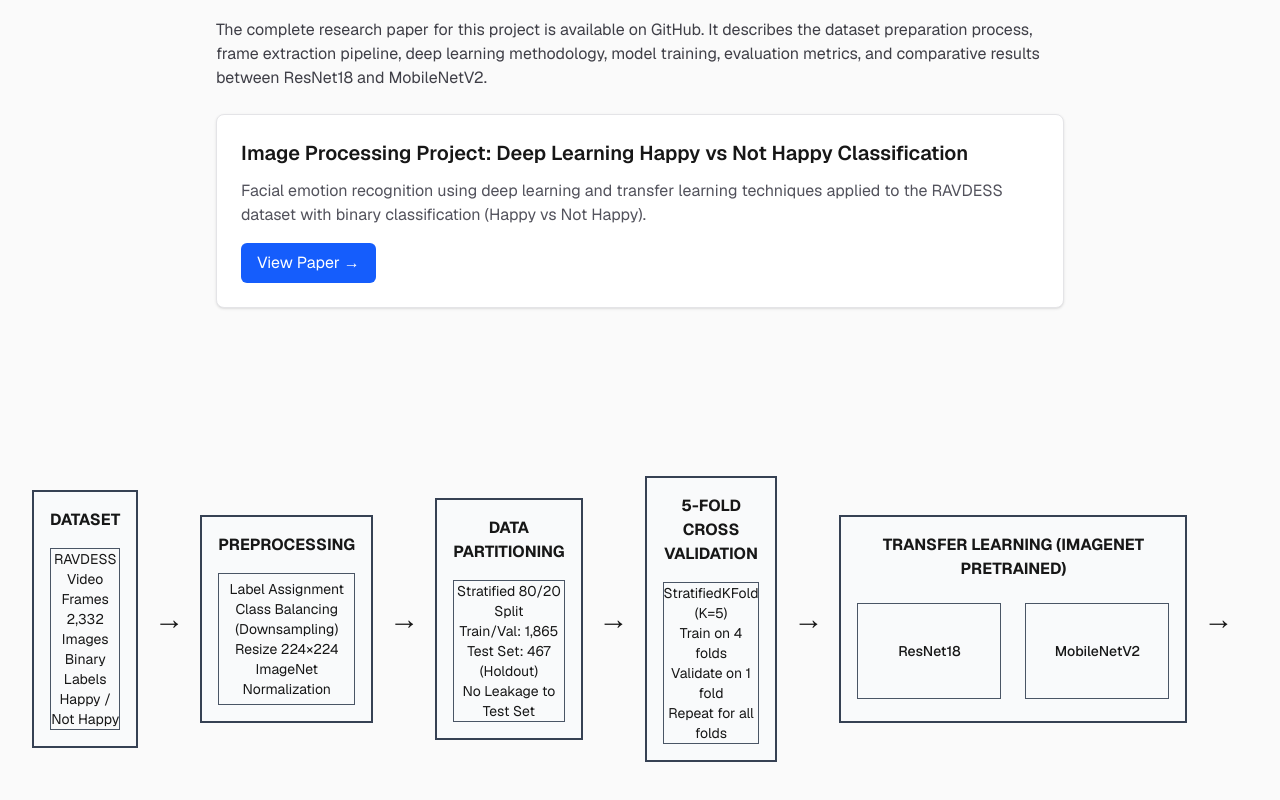
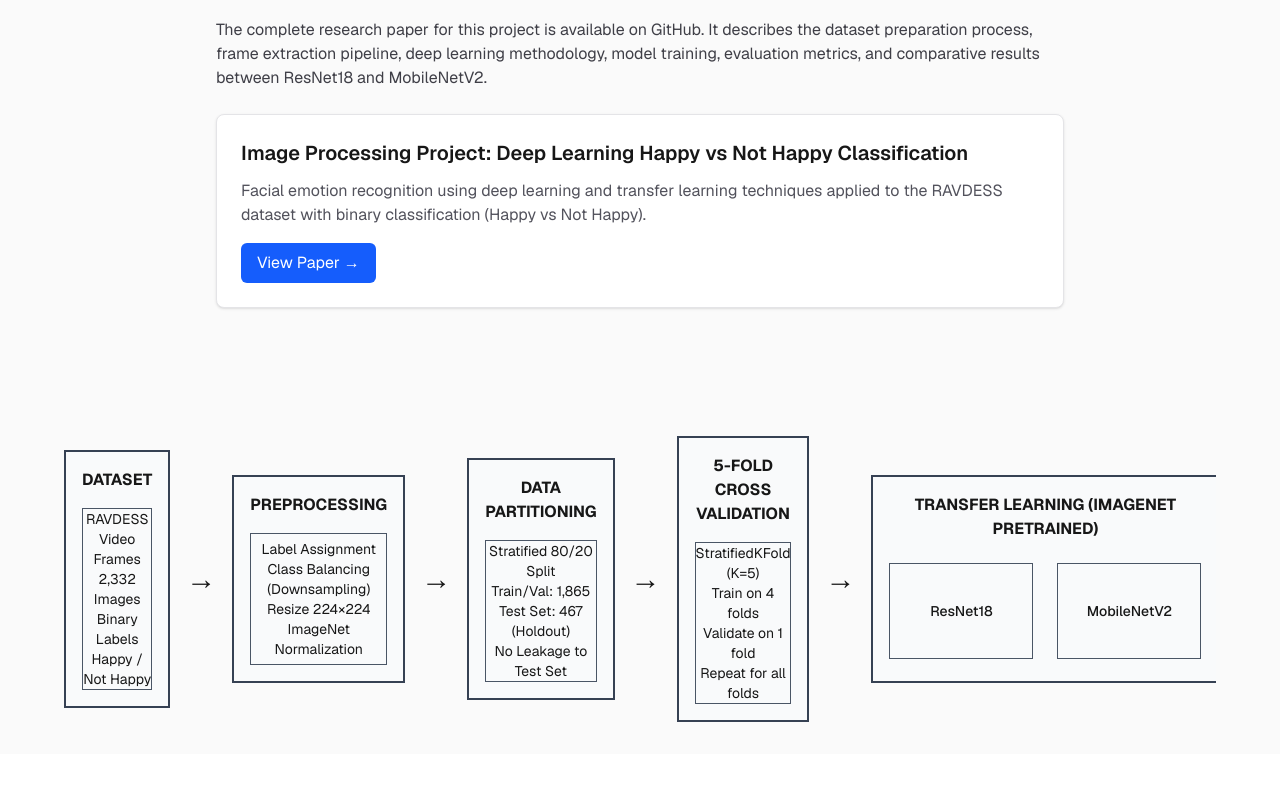
Before and after one commit to pepealania/image-processing-project-tutorial-deep-learning-happy-not-happy-classification, a Next.js app: page / in a window 1280 px wide. Shown: the part 6682-7482 px from the top of the page. After the commit the page ends 7436 px from the top, so only its background shows below. Built offline with nearby package versions, Linux system fonts and the light colour scheme.

Commit message:
dataflowchar centered 2

```diff
--- a/src/app/page.tsx
+++ b/src/app/page.tsx
@@ -351,8 +351,8 @@
             </div>
           </section>
         </main>
-      <div className="w-[95vw] mx-auto flex justify-center py-10">
-        <div className="w-full">
+      <div className="w-full flex justify-center">
+        <div className="w-full max-w-6xl">
           <DataFlowChart />
         </div>
       </div>
```
